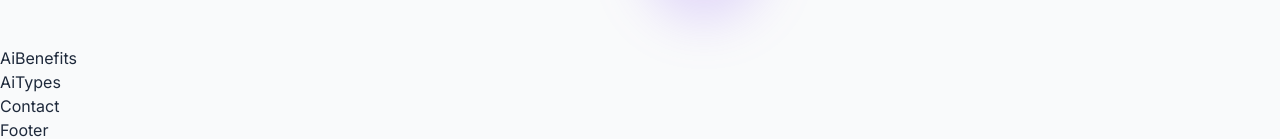
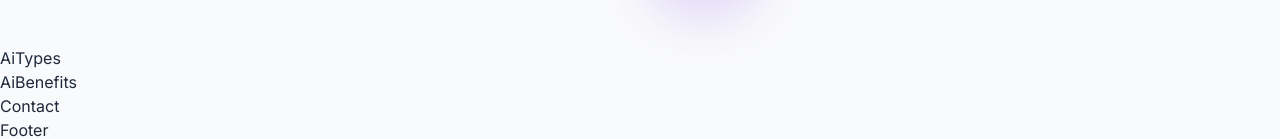
Before and after one commit to SafaaSaeed/Ai-Rev-with-Tailwind, a React (Vite) app in the folder Ai-Rev/: page / in a window 1280 px wide. Shown: the part 698-837 px from the top of the page. Built offline with nearby package versions, Linux system fonts and the light colour scheme.

Commit message:
edit home

```diff
--- a/Ai-Rev/src/Pages/home.jsx
+++ b/Ai-Rev/src/Pages/home.jsx
@@ -12,8 +12,8 @@ function Home() {
     <Navbar/>
     <main>
         <HeroSection/>
+        <AiTypes/>
         <AiBenefits/>
-        <AiTypes/>
         <Contact/>
     </main>
     <Footer/>
```
